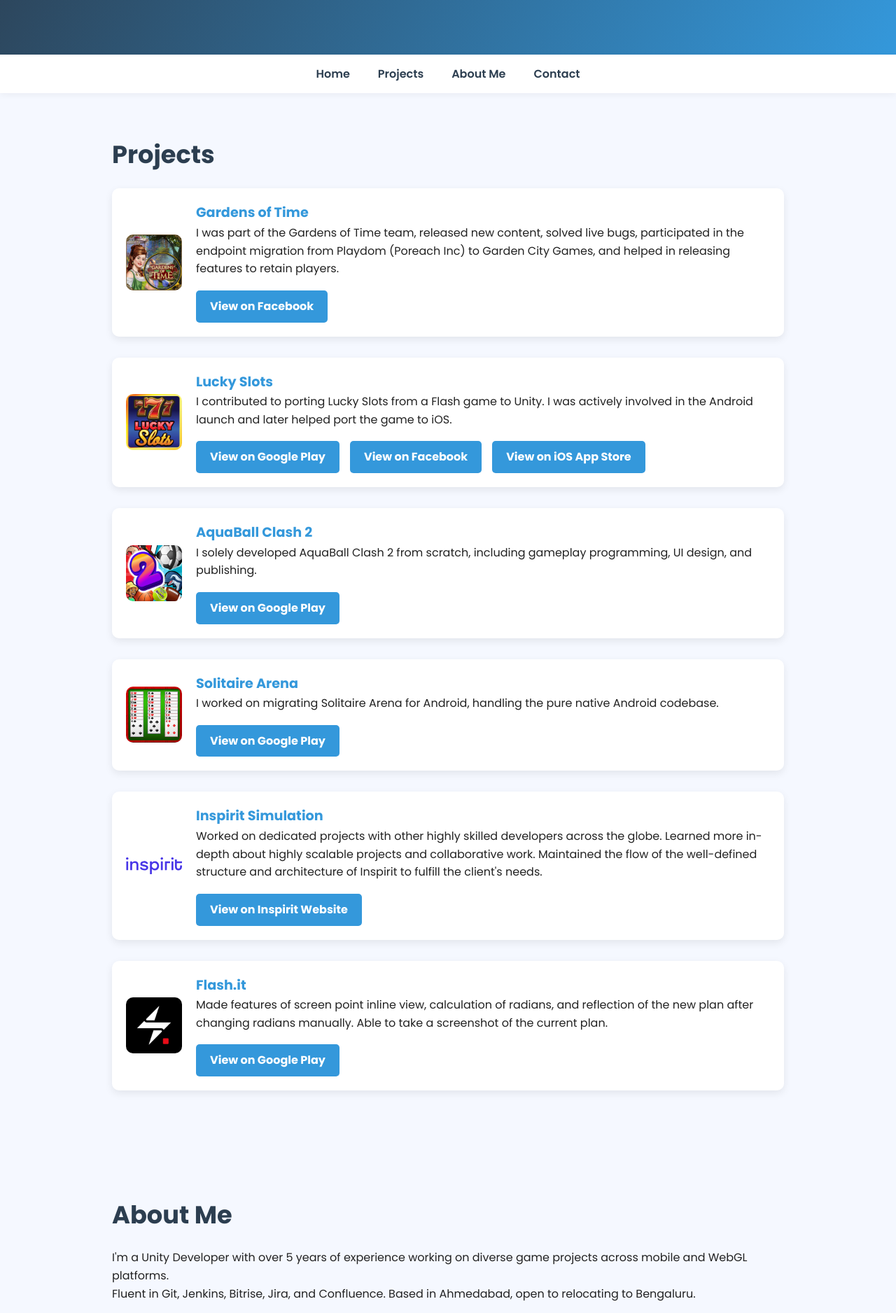
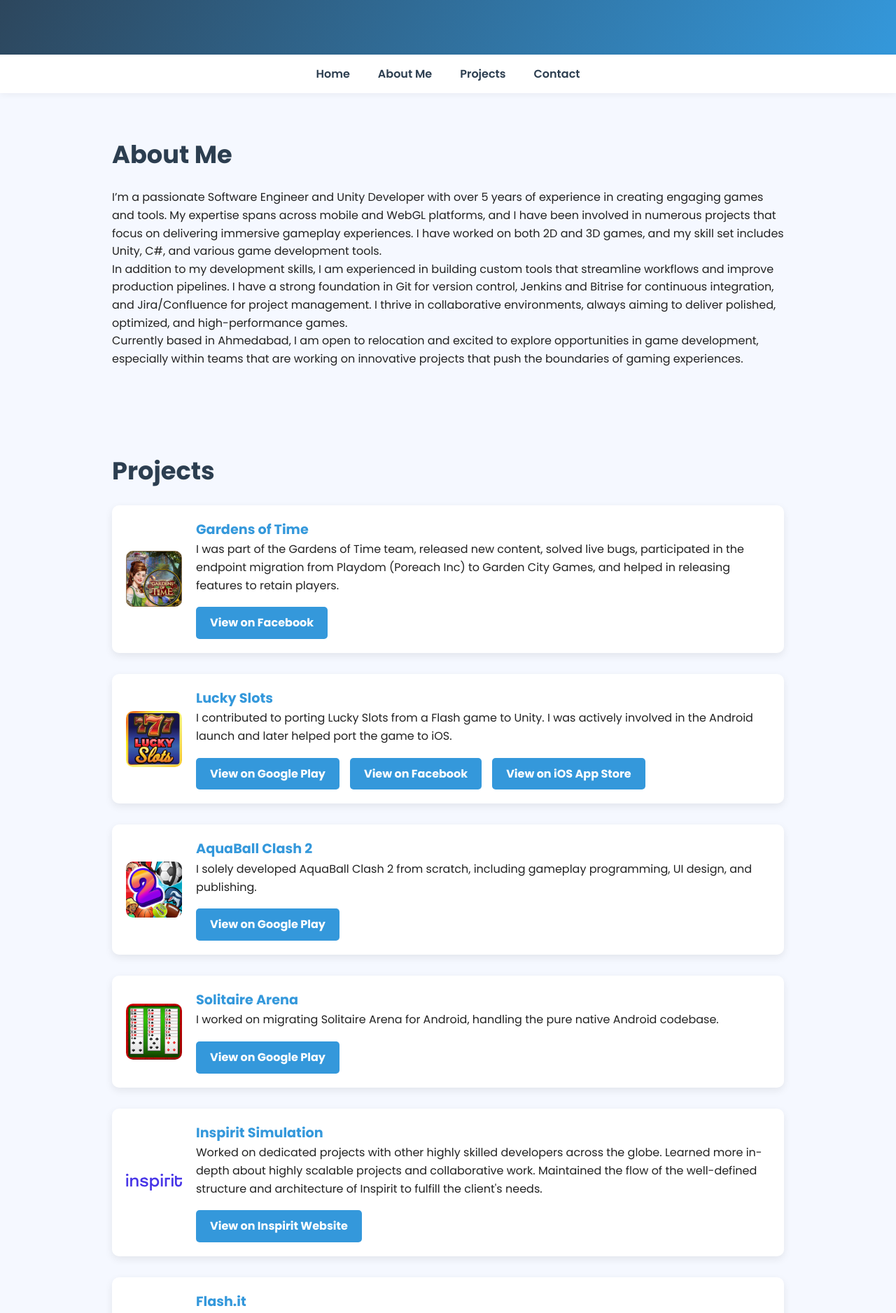
Before and after one commit to dhruv111/dhruv-portfolio, a React (Create React App) app: page / in a window 1280 px wide. Shown: the part 240-2116 px from the top of the page at 70% size. Built offline with nearby package versions, Linux system fonts and the light colour scheme; the HTML template or start-up script is replaced by a standard one.

Commit message:
updated js file

```diff
--- a/src/App.js
+++ b/src/App.js
@@ -17,11 +17,26 @@
 
       <nav>
         <a href="#home">Home</a>
+        <a href="#about">About Me</a> {/* Moved About Me here */}
         <a href="#projects">Projects</a>
-        <a href="#about">About Me</a>
         <a href="#contact">Contact</a>
       </nav>
 
+      {/* About Me Section */}
+      <section id="about" className="fade-in-section">
+        <h2>About Me</h2>
+        <p>
+          I’m a passionate Software Engineer and Unity Developer with over 5 years of experience in creating engaging games and tools. My expertise spans across mobile and WebGL platforms, and I have been involved in numerous projects that focus on delivering immersive gameplay experiences. I have worked on both 2D and 3D games, and my skill set includes Unity, C#, and various game development tools.
+        </p>
+        <p>
+          In addition to my development skills, I am experienced in building custom tools that streamline workflows and improve production pipelines. I have a strong foundation in Git for version control, Jenkins and Bitrise for continuous integration, and Jira/Confluence for project management. I thrive in collaborative environments, always aiming to deliver polished, optimized, and high-performance games.
+        </p>
+        <p>
+          Currently based in Ahmedabad, I am open to relocation and excited to explore opportunities in game development, especially within teams that are working on innovative projects that push the boundaries of gaming experiences.
+        </p>
+      </section>
+
+      {/* Projects Section */}
       <section id="projects" className="fade-in-section">
         <h2>Projects</h2>
 
@@ -100,12 +115,7 @@
         </div>
       </section>
 
-      <section id="about" className="fade-in-section">
-        <h2>About Me</h2>
-        <p>I'm a Unity Developer with over 5 years of experience working on diverse game projects across mobile and WebGL platforms.</p>
-        <p>Fluent in Git, Jenkins, Bitrise, Jira, and Confluence. Based in Ahmedabad, open to relocating to Bengaluru.</p>
-      </section>
-
+      {/* Contact Section */}
       <section id="contact" className="fade-in-section">
         <h2>Contact</h2>
         <p>Email: <a href="mailto:dhruvmevada.dev@gmail.com" className="contact-link">dhruvmevada.dev@gmail.com</a></p>
```
